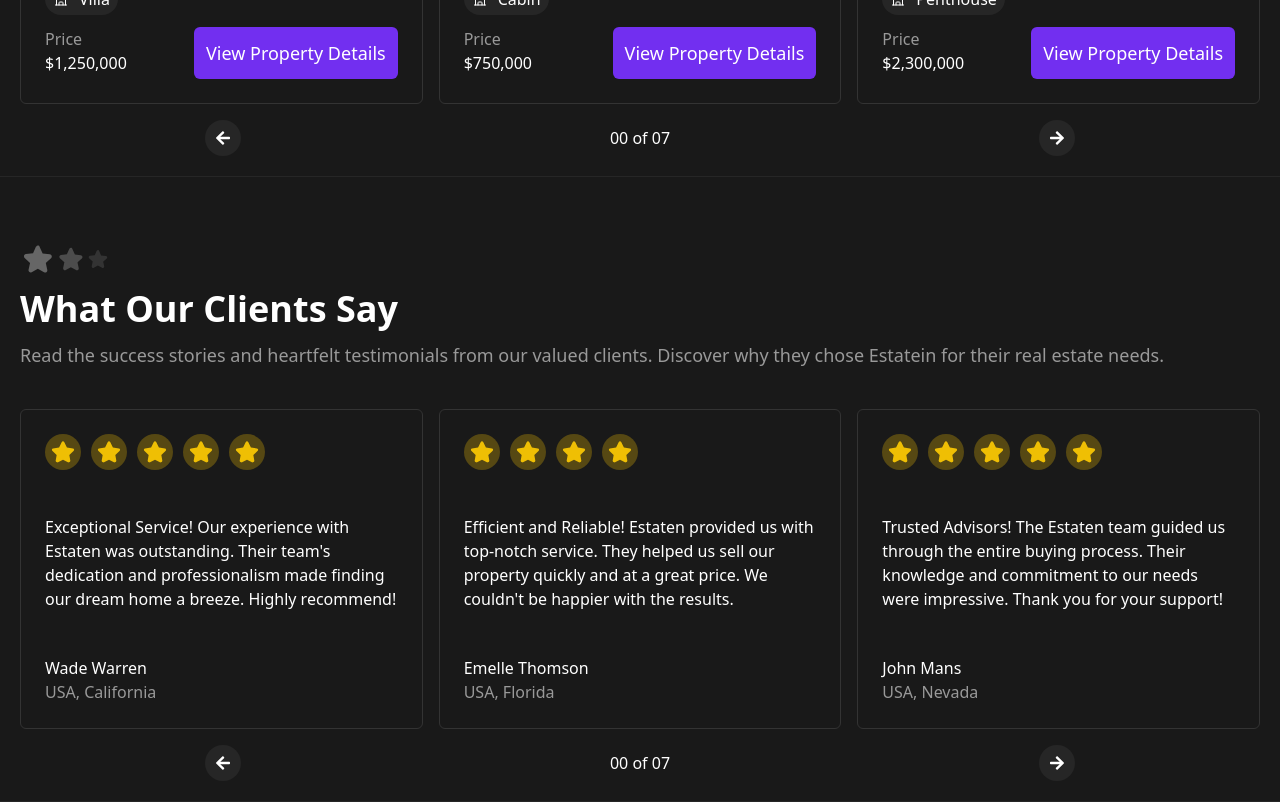
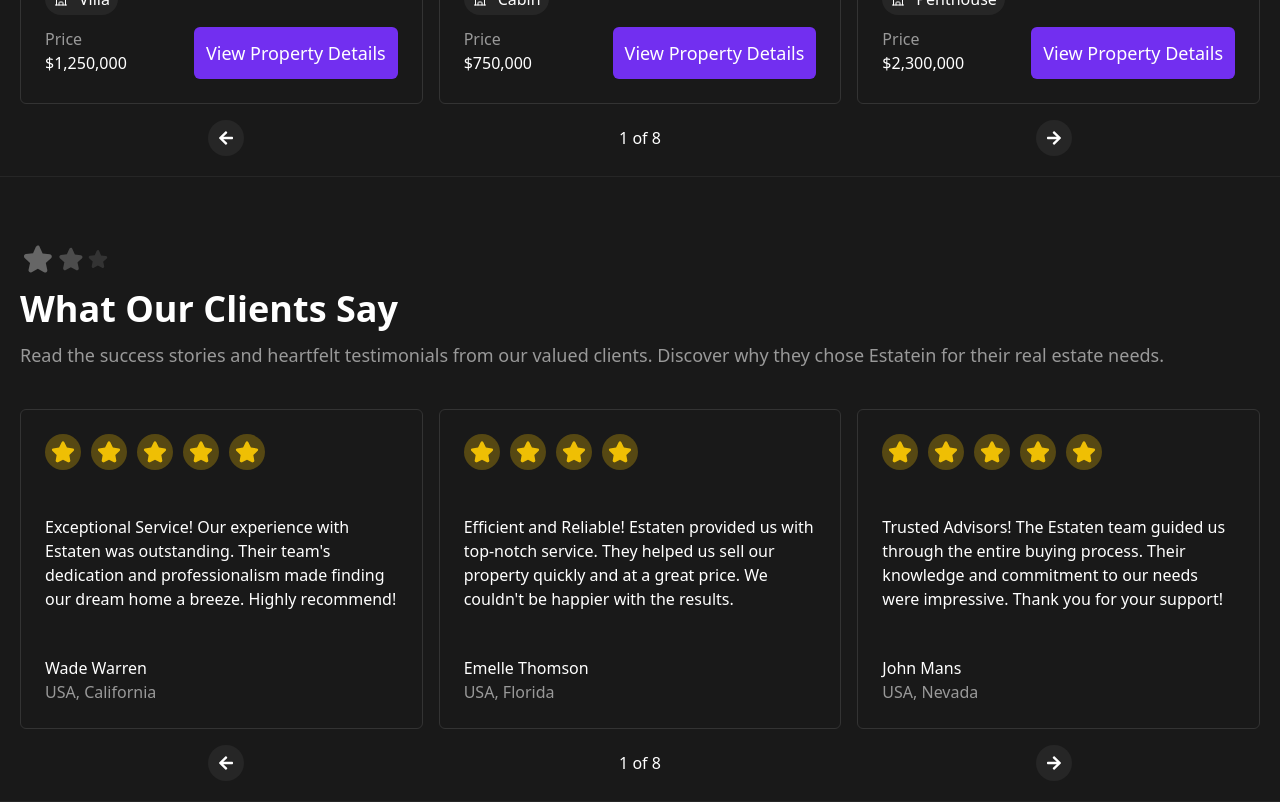
Before and after one commit to Mohamed-A-Yehia/Estatein, a React (Vite) app: page / in a window 1280 px wide. Shown: the part 1700-2502 px from the top of the page. Built offline with nearby package versions, Linux system fonts and the light colour scheme.

Commit message:
fixing small bug

```diff
--- a/src/components/PrevNextButtons.tsx
+++ b/src/components/PrevNextButtons.tsx
@@ -1,7 +1,8 @@
+import type { Dispatch, SetStateAction } from "react";
 import { FaArrowLeft, FaArrowRight } from "react-icons/fa";
 
 interface props {
-  setIndex: React.Dispatch<React.SetStateAction<number>>;
+  setIndex: Dispatch<SetStateAction<number>>;
   start: number;
   maxIndex: number;
   index: number;
@@ -12,18 +13,22 @@
     <>
       <button
         className="bg-grey-15 cursor-pointer rounded-full p-2.5"
-        onClick={() => setIndex((i: number) => Math.max(i - 1, 0))}
+        onClick={() =>
+          setIndex((prevIndex) => Math.min(prevIndex - 1, maxIndex))
+        }
         disabled={start === 0}
       >
         <FaArrowLeft />
       </button>
       <p>
-        0{index} of 0{maxIndex}
+        {index + 1} of {maxIndex + 1}
       </p>
       <button
         className="bg-grey-15 cursor-pointer rounded-full p-2.5"
-        onClick={() => setIndex((i) => Math.min(i + 1, maxIndex))}
-        disabled={start === maxIndex}
+        onClick={() =>
+          setIndex((prevIndex) => Math.min(prevIndex + 1, maxIndex))
+        }
+        disabled={index === maxIndex}
       >
         <FaArrowRight />
       </button>
```
